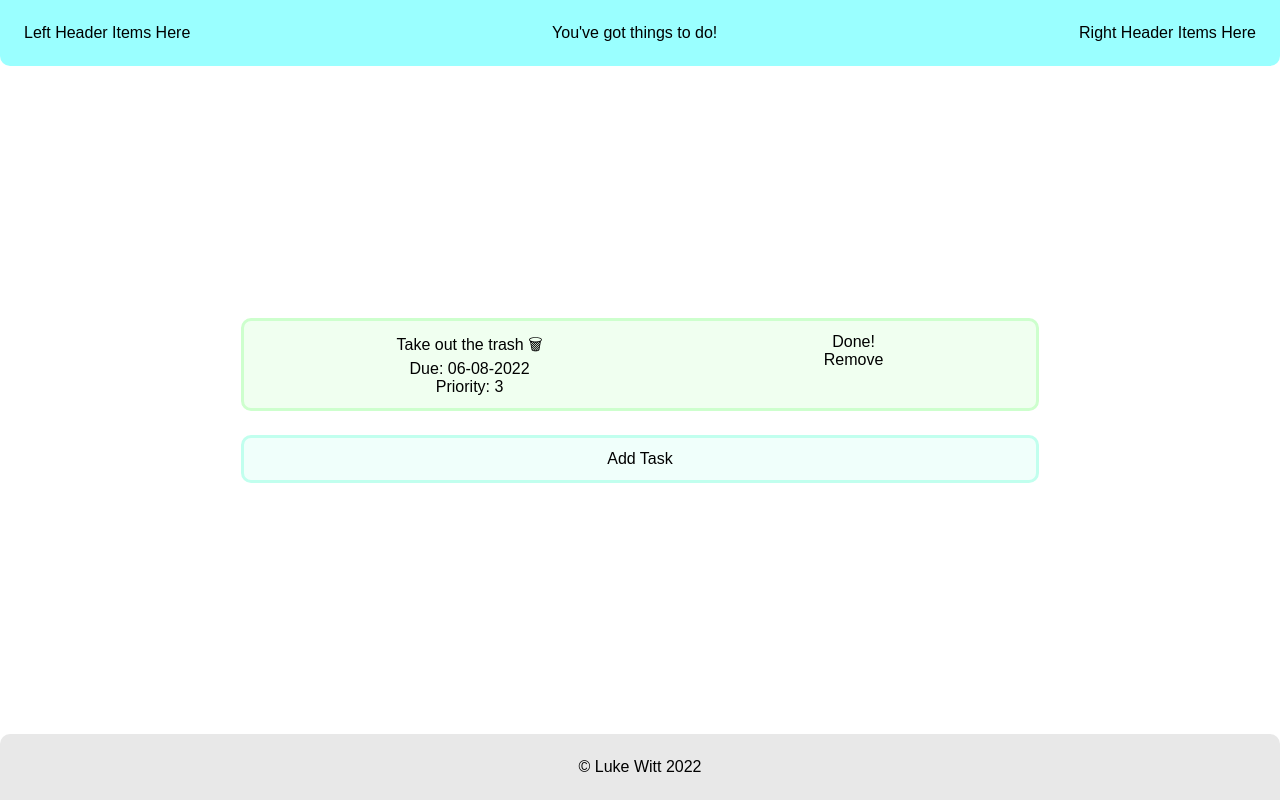
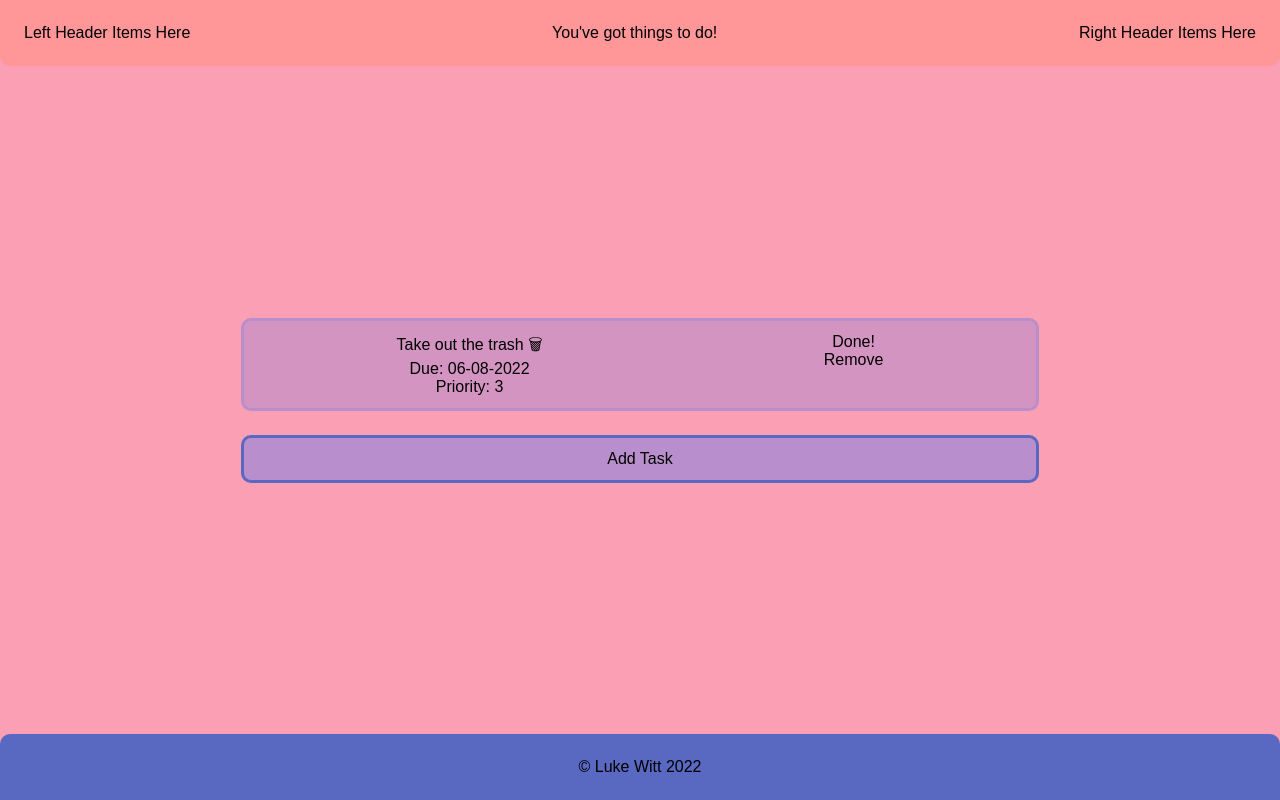
Before and after one commit to LuJaWi/todo-app, a website built with webpack: page dist/index.html in a window 1280 px wide. Built offline with nearby package versions, Linux system fonts and the light colour scheme.

Commit message:
style updates because I stared at the old colors too long

```diff
--- a/src/style.css
+++ b/src/style.css
@@ -6,13 +6,14 @@ body {
   flex-direction: column;
   height: 100vh;
   justify-content: space-between;
+  background-color: rgb(251, 159, 180);
 }
 
 .page-header {
   display: flex;
   flex-direction: row;
   justify-content: space-between;
-  background-color: rgb(154, 255, 255);
+  background-color: rgb(255, 151, 152);
   width: 100vw;
   border-radius: 0 0 10px 10px;
 }
@@ -35,35 +36,35 @@ body {
 }
 
 .task {
-  background-color: honeydew;
+  background-color: rgb(212, 148, 193);
   width: 60vw;
   text-align: center;
   padding: 12px;
   margin: 12px;
   border-radius: 10px;
-  border: solid 3px rgb(205, 255, 205);
+  border: solid 3px rgb(185, 142, 204);
   display: flex;
   justify-content: space-around;
 }
 
 .add-task-button {
-  background-color: rgb(240, 255, 251);
+  background-color: rgb(185, 142, 204);
   width: 60vw;
   text-align: center;
   padding: 12px;
   margin: 12px;
   border-radius: 10px;
-  border: solid 3px rgb(193, 255, 238);
+  border: solid 3px rgb(89, 104, 193);
 }
 
 .add-task-prompt {
-  background-color: rgb(193, 255, 238);
+  background-color: rgb(255, 151, 152);
   width: 60vw;
   text-align: center;
   padding: 12px;
   margin: 12px;
   border-radius: 10px;
-  border: solid 3px rgb(123, 254, 219);
+  border: solid 3px rgb(212, 148, 193);
 }
 
 .task-confirmation {
@@ -94,7 +95,7 @@ body {
 
 .page-footer {
   width: 100vw;
-  background-color: rgb(232, 232, 232);
+  background-color: rgb(89, 104, 193);
   text-align: center;
   padding: 24px 0;
   border-radius: 10px 10px 0 0;
```
